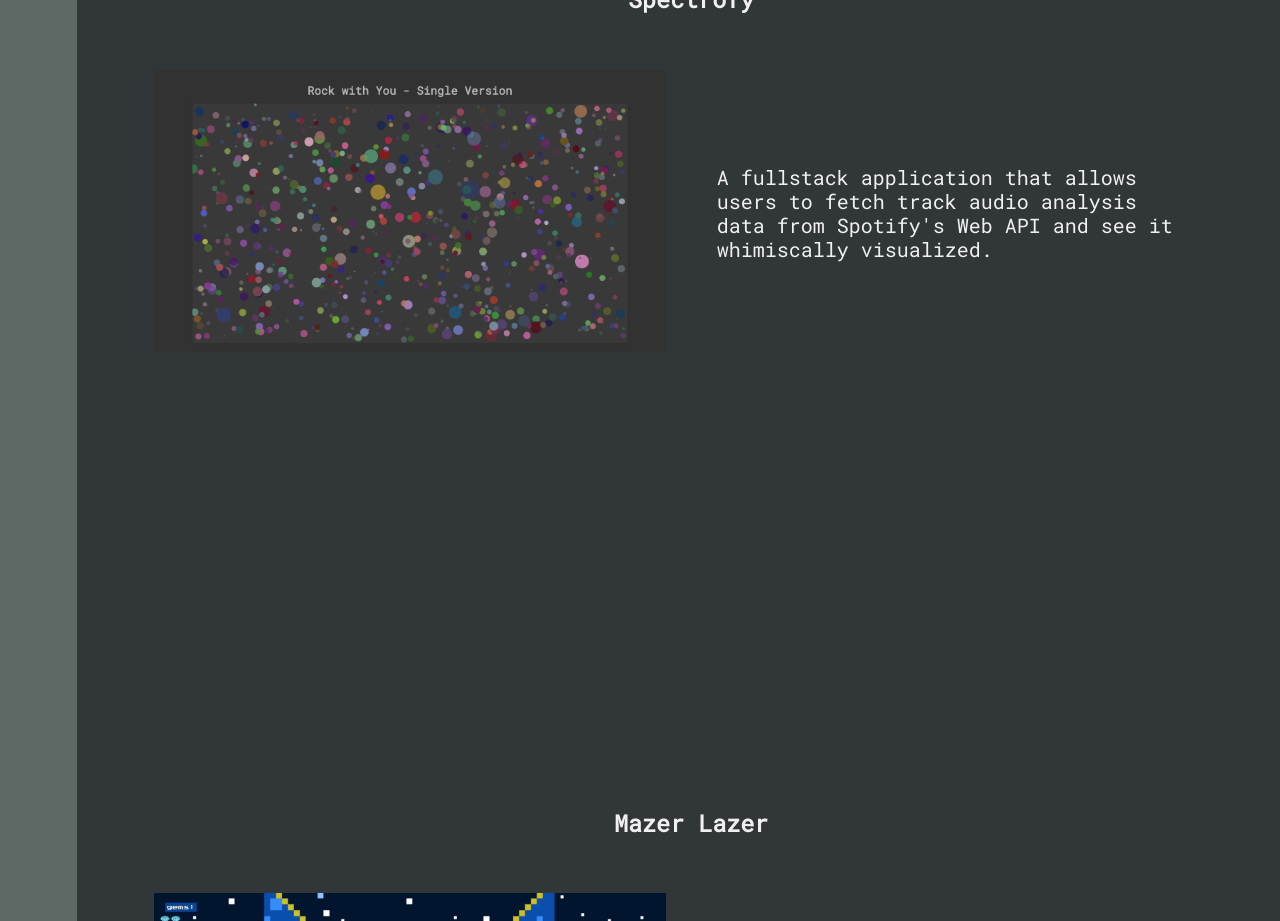
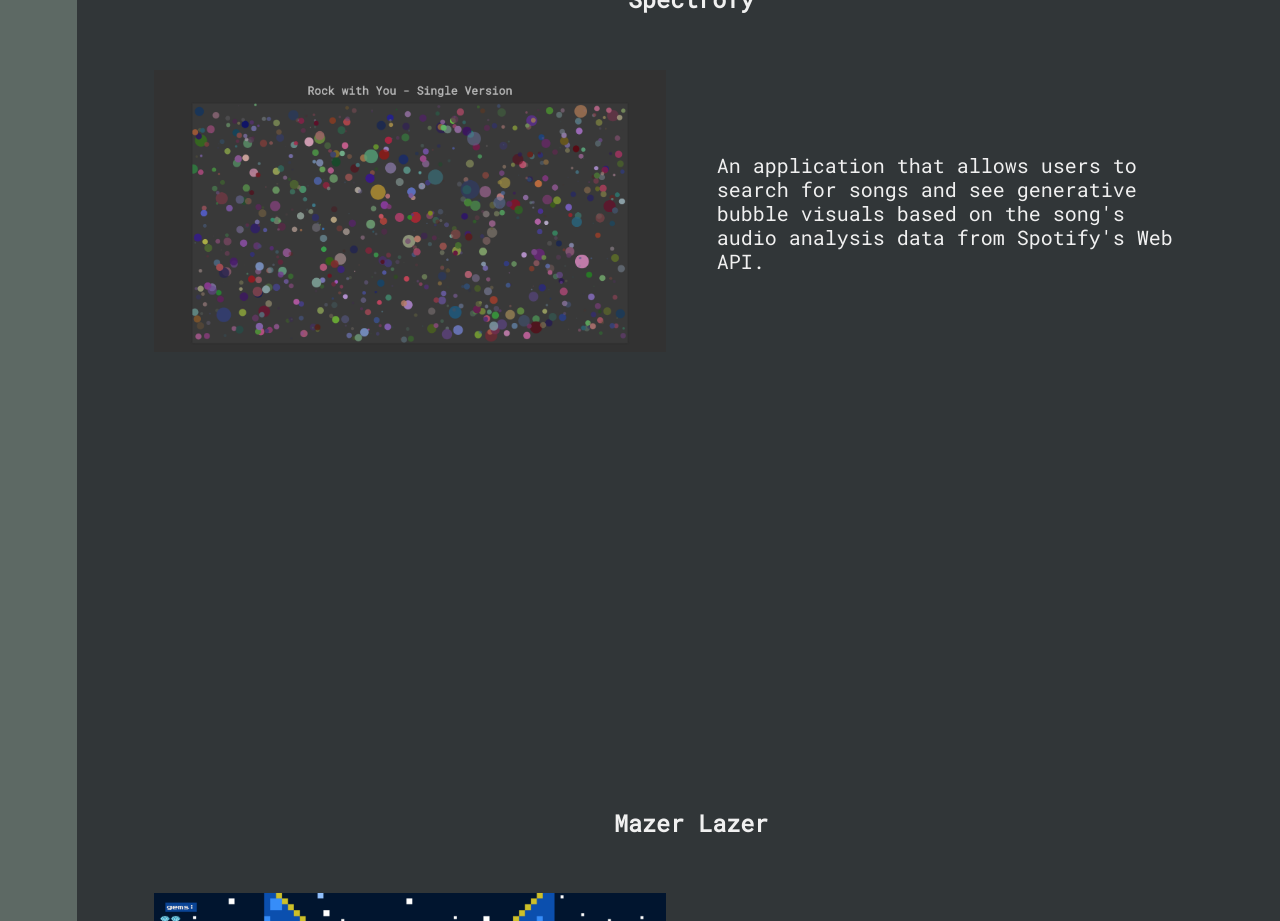
Before and after one commit to tr-stan/react-portfolio, a React (Vite) app: page /projects in a window 1280 px wide. Shown: the part 840-1761 px from the top of the page. Built offline with nearby package versions, Linux system fonts and the light colour scheme.

Commit message:
improved spectrofy description

```diff
--- a/src/data/projects.js
+++ b/src/data/projects.js
@@ -8,7 +8,7 @@ const PROJECTS = [
 	{
 		id: 1,
 		title: "Spectrofy",
-		description: "A fullstack application that allows users to fetch track audio analysis data from Spotify's Web API and see it whimiscally visualized.",
+		description: "An application that allows users to search for songs and see generative bubble visuals based on the song's audio analysis data from Spotify's Web API.",
 		link: "https://spectrofy.netlify.com/",
 		image: spectrofy
 	},
```
